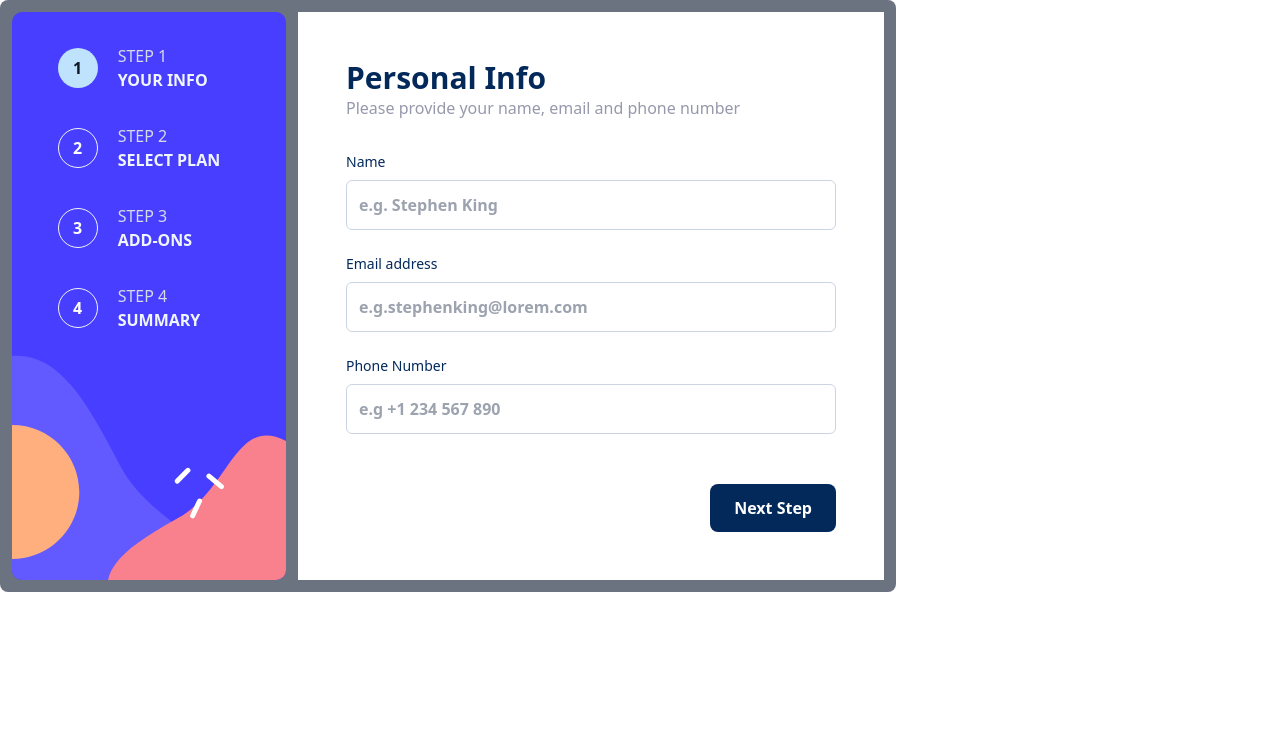
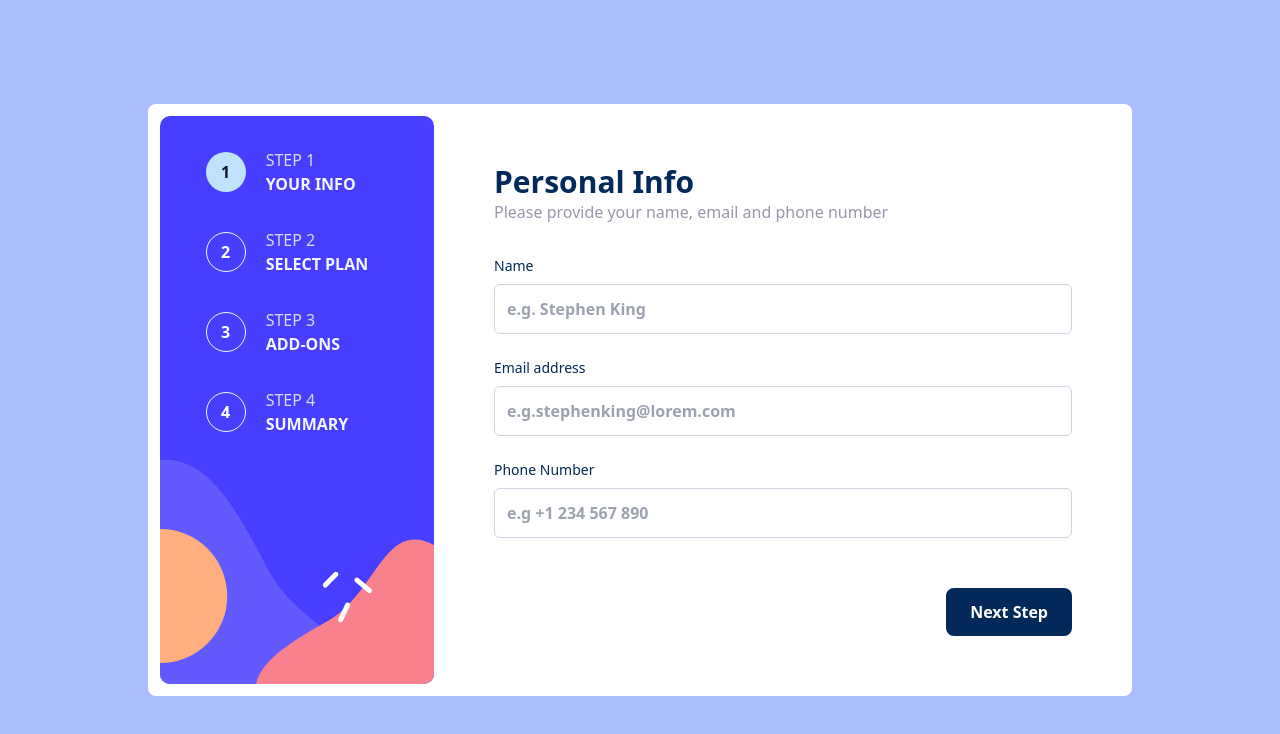
Before and after one commit to AliAdamH/fem-multistep-form, a React (Vite) app: page / in a window 1280 px wide. Shown: the top 734 px of the page. Built offline with nearby package versions, Linux system fonts and the light colour scheme.

Commit message:
Add container for desktop views

```diff
--- a/src/App.jsx
+++ b/src/App.jsx
@@ -5,9 +5,9 @@ function App() {
   const [count, setCount] = useState(0)
 
   return (
-    <>
+    <div className='bg-primary-pastel flex justify-center items-center h-screen'>
       <Form />
-    </>
+    </div>
   )
 }
 
--- a/src/components/Form.jsx
+++ b/src/components/Form.jsx
@@ -108,7 +108,7 @@ function Form() {
 
   return (
     <>
-      <div className="max-w-4xl bg-gray-500 p-3 rounded-lg flex gap-3">
+      <div className="custom__container bg-neutral-white p-3 rounded-lg flex gap-3 max-w-[1024px]">
         <Stepper  activeStep={activeStep} steps={STEPS} forwardActiveStep={handleStepChange} />
         <FormContent changeData={handleDataChange} data={data} activeStep={activeStep} changeStep={handleStepChange} defaultValues={defaultValues} />
       </div>
--- a/src/index.css
+++ b/src/index.css
@@ -40,3 +40,10 @@
     font-size: 1rem;
     color: red;
 }
+
+
+@layer utilities {
+    .custom__container {
+        width: min(984px,100%);
+    }
+}
```
